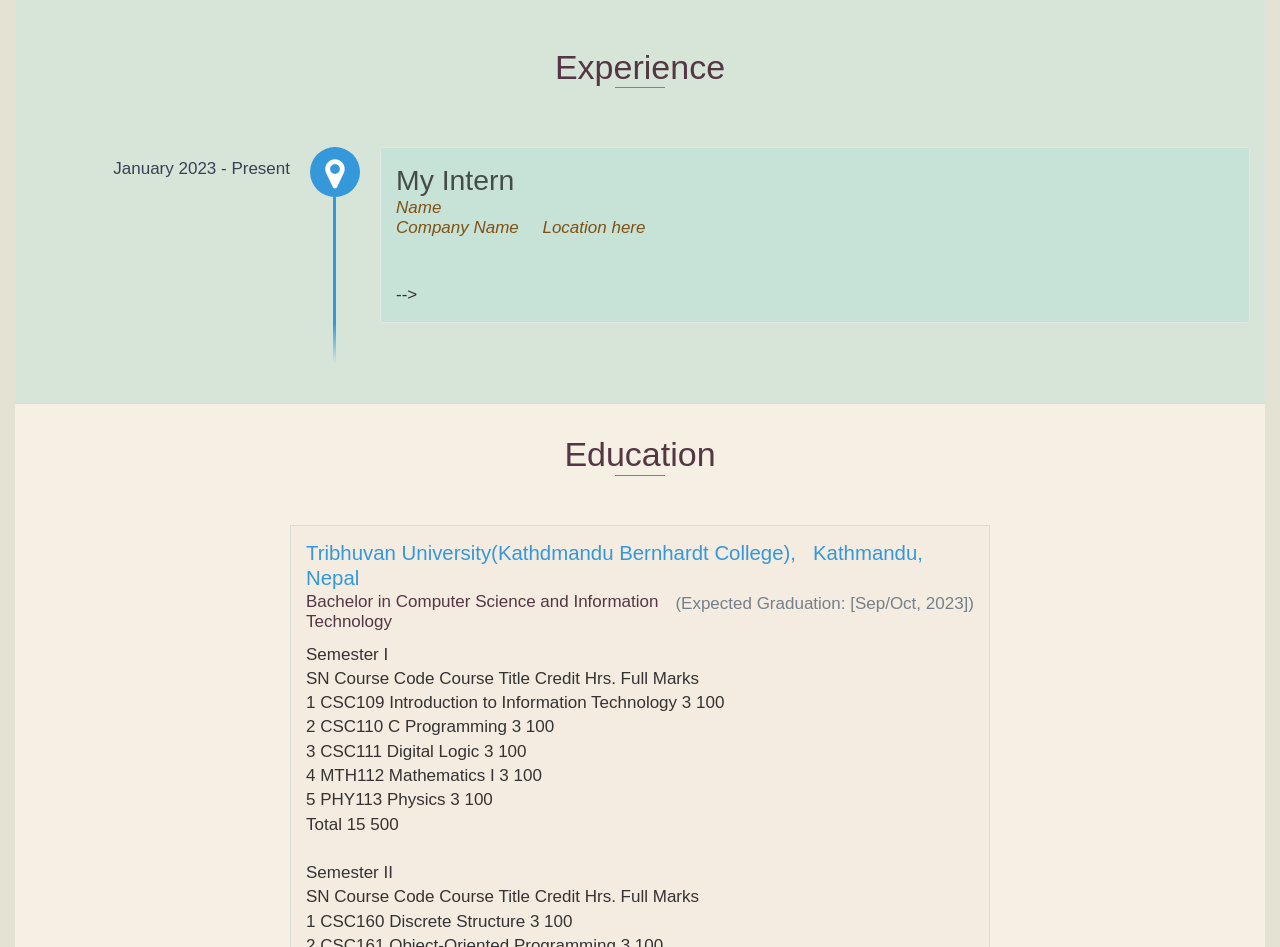
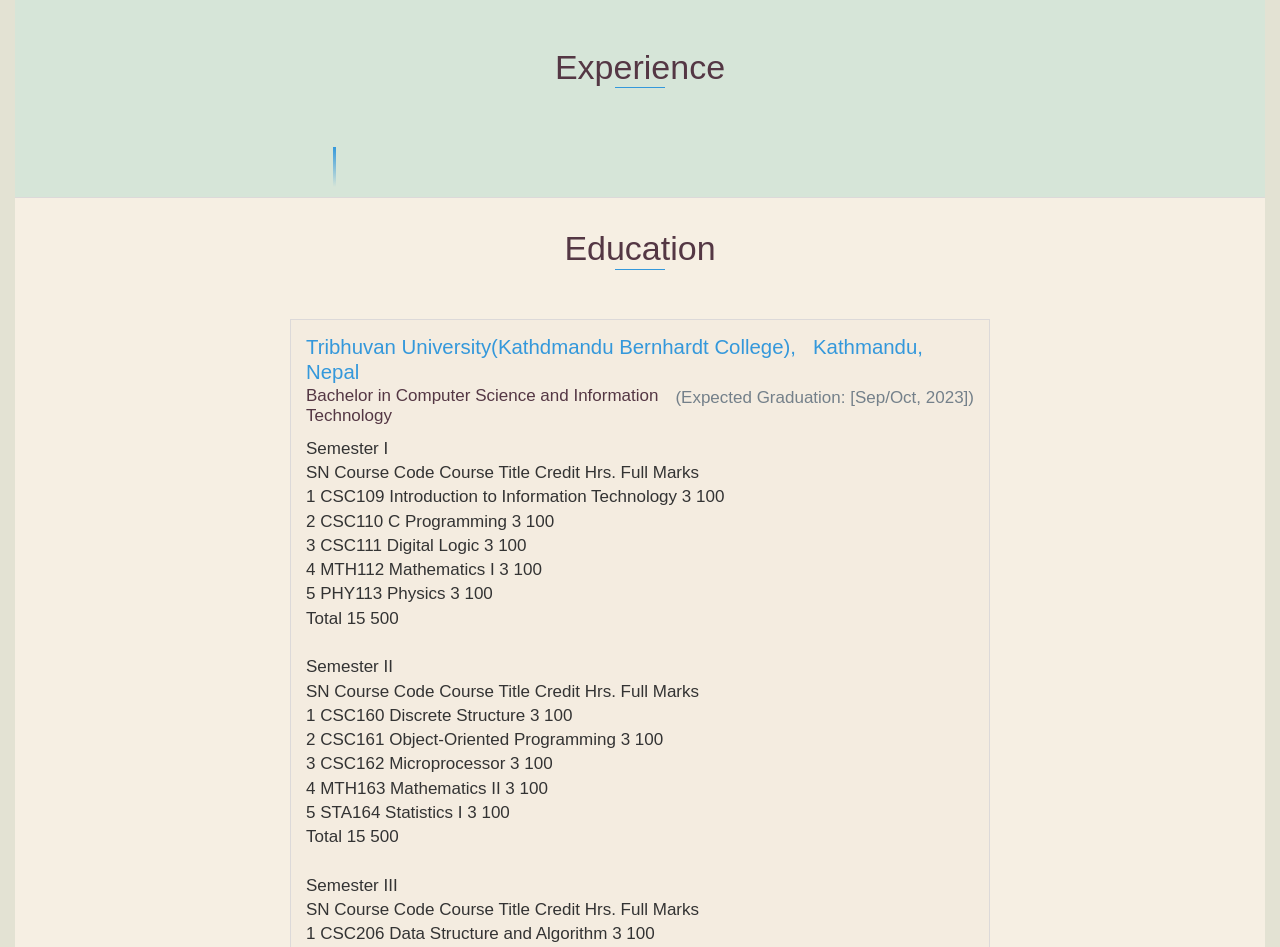
Before and after one commit to NareshPoudel1/Portfolio-NP-, a website: page index.html in a window 1280 px wide. Shown: the part 1239-2186 px from the top of the page. Drawn offline with nearby package versions, Linux system fonts and the light colour scheme.

Commit message:
Update index.html

```diff
--- a/index.html
+++ b/index.html
@@ -75,26 +75,26 @@
         <div id="experience-timeline">
 
 
-            <div data-date="January 2023 - Present" style ="background-color: #85d1d12d;">
+<!--             <div data-date="January 2023 - Present" style ="background-color: #85d1d12d;">
                 <h3>My Intern</h3>
                 <h4>Name
                 <br>Company Name    &nbsp; &nbsp; Location here</h4>
                 <p style="color:rgba(0, 0, 0, 0.692)">
 
-<!-- <!--can write sth also here<br><br> -->
+             can write sth also here<br><br>
 
 
                  <br><ul style="font-size: 0.9em; background-color: #d4bfa90d; color:rgba(0, 0, 0, 0.692)">
 
-<!-- <li>Write here sth about job/intern</li>
+                  <li>Write here sth about job/intern</li>
                  <li>Write here sth about job/intern</li>
                  <li>Write here sth about job/intern</li>
-                 <li>Write here sth about job/intern</li> -->
+                 <li>Write here sth about job/intern</li>
 
 
                    </ul>
-                </p> -->
-            </div>
+                </p>
+            </div> -->
 
         </div>
     </div>
```
